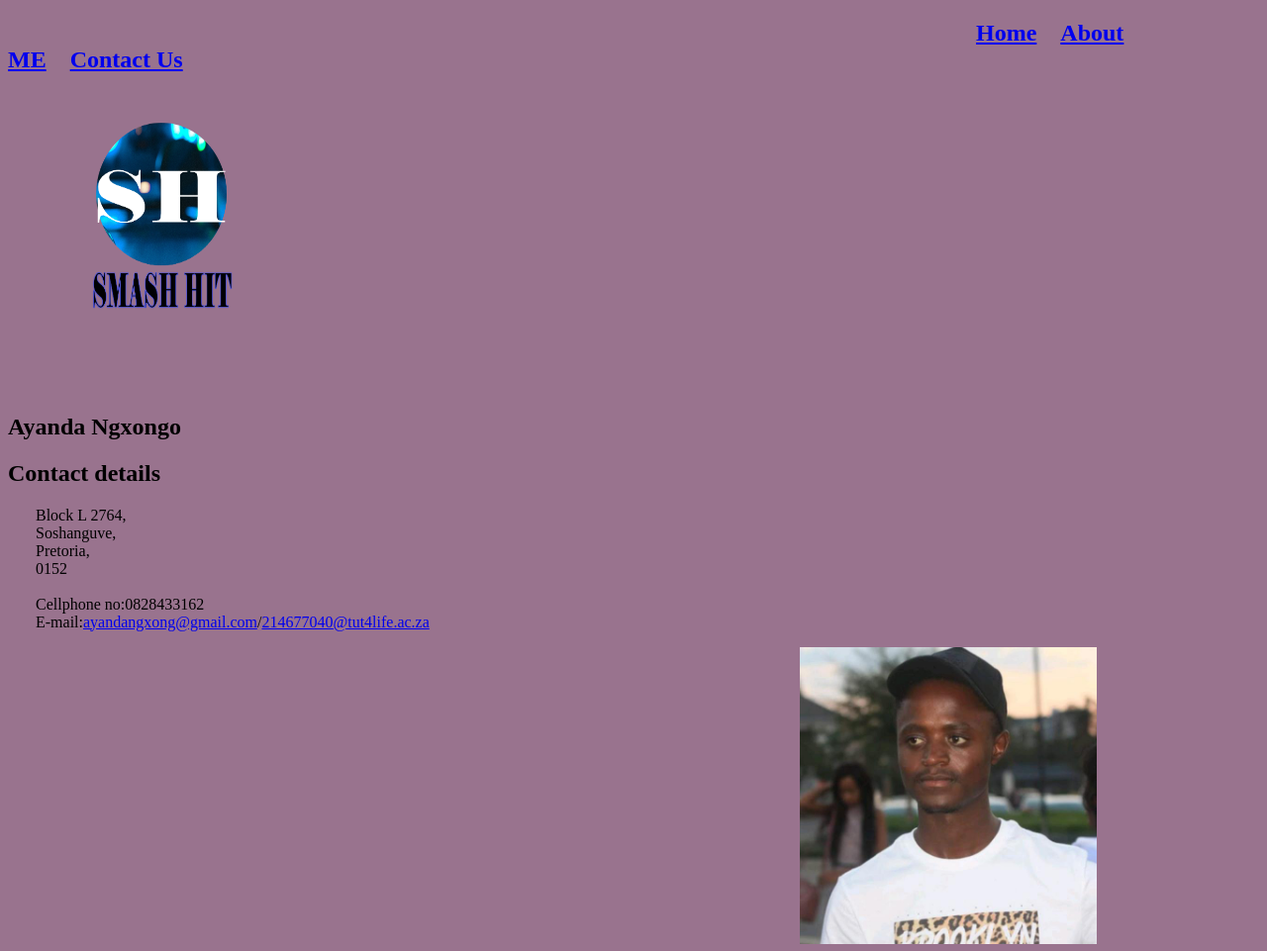
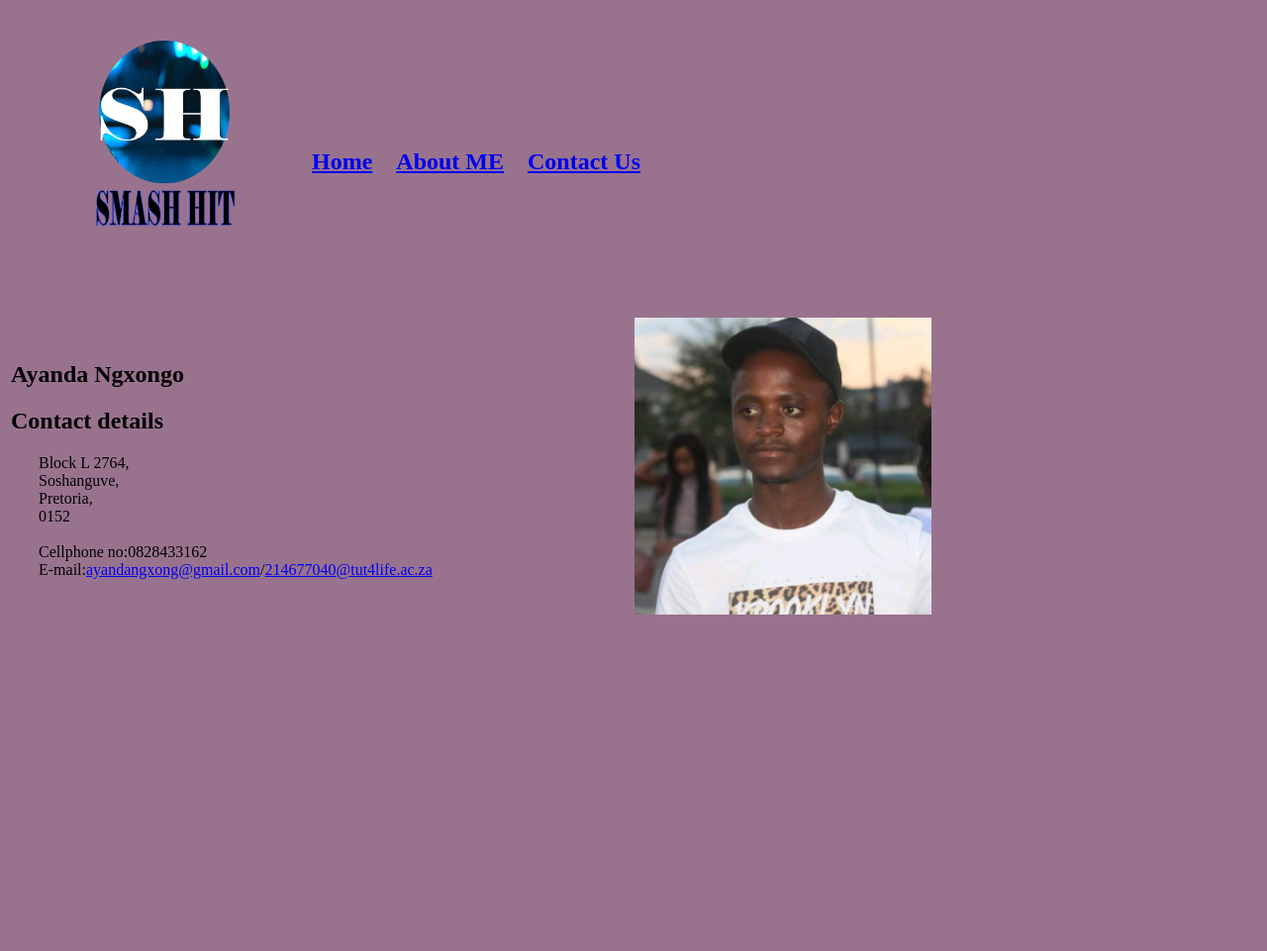
Before and after one commit to ayandangxong/js-c33zat, a plain HTML site: page contact.html in a window 1280 px wide. Shown: the whole page at 99% size. After the commit the page ends 800 px from the top, so only its background shows below. Drawn offline with Linux system fonts and the light colour scheme.

Commit message:
Update contact.html

```diff
--- a/contact.html
+++ b/contact.html
@@ -6,12 +6,19 @@
   </head>
   <body style="background-color:#99738E;">
 <header>
-  <p><h2>&nbsp&nbsp&nbsp&nbsp&nbsp&nbsp&nbsp&nbsp&nbsp&nbsp&nbsp&nbsp&nbsp&nbsp&nbsp&nbsp&nbsp&nbsp&nbsp&nbsp&nbsp&nbsp&nbsp&nbsp&nbsp&nbsp&nbsp&nbsp&nbsp&nbsp&nbsp&nbsp&nbsp&nbsp&nbsp&nbsp&nbsp&nbsp&nbsp&nbsp&nbsp&nbsp&nbsp&nbsp&nbsp&nbsp&nbsp&nbsp&nbsp&nbsp&nbsp&nbsp&nbsp&nbsp&nbsp&nbsp&nbsp&nbsp&nbsp&nbsp&nbsp&nbsp&nbsp&nbsp&nbsp&nbsp&nbsp&nbsp&nbsp&nbsp&nbsp&nbsp&nbsp&nbsp&nbsp&nbsp&nbsp&nbsp&nbsp&nbsp&nbsp&nbsp&nbsp&nbsp&nbsp&nbsp&nbsp&nbsp&nbsp&nbsp&nbsp&nbsp&nbsp&nbsp&nbsp&nbsp&nbsp&nbsp&nbsp&nbsp&nbsp&nbsp&nbsp&nbsp&nbsp&nbsp&nbsp&nbsp&nbsp&nbsp&nbsp&nbsp&nbsp&nbsp&nbsp&nbsp&nbsp&nbsp&nbsp&nbsp&nbsp&nbsp&nbsp&nbsp&nbsp&nbsp&nbsp&nbsp&nbsp&nbsp&nbsp&nbsp&nbsp&nbsp&nbsp&nbsp&nbsp&nbsp&nbsp&nbsp&nbsp&nbsp&nbsp&nbsp&nbsp&nbsp&nbsp&nbsp&nbsp&nbsp&nbsp&nbsp&nbsp&nbsp&nbsp&nbsp&nbsp&nbsp&nbsp&nbsp&nbsp&nbsp&nbsp<a href="index.html">Home</a>&nbsp&nbsp&nbsp&nbsp<a href="about.html">About ME</a>&nbsp&nbsp&nbsp&nbsp<a href="contact.html">Contact Us</a></h2></p>
+    <table>
+    <tr>
+        <td><img style="width: 300px;height:300px" src="F.LOGO.png"></td>
+        <td><p><h2><a href="index.html">Home</a>&nbsp&nbsp&nbsp&nbsp<a href="about.html">About ME</a>&nbsp&nbsp&nbsp&nbsp<a href="contact.html">Contact Us</a></h2></p> </td>
 
-<img style="width: 300px;height:300px" src="F.LOGO.png">
+
+    </tr>
+</table>
 </header>
 <main>
-
+<table>
+    <tr>
+        <td>
 <h2>Ayanda Ngxongo </h2>
 <h2>Contact details</h2>
 <p> &nbsp&nbsp&nbsp&nbsp&nbsp&nbsp Block L 2764,<br>
@@ -22,10 +29,13 @@
   &nbsp&nbsp&nbsp&nbsp&nbsp&nbsp Cellphone no:0828433162<br>
     &nbsp&nbsp&nbsp&nbsp&nbsp&nbsp E-mail:<a href="mailto:ayandangxong@gmail.com">ayandangxong@gmail.com</a>/<a href="mailto:214677040@tut4life.ac.za">214677040@tut4life.ac.za<br>
 </p>
-
-
-       <img style="width: 300px;height:300px;padding-left:800px" src="pp.JPG">
-
+</td>
+<td>
+       <img style="width: 300px;height:300px;padding-left:200px" src="pp.jpg">
+       </td>
+       </tr>
+       </table>
+</table>
 </main>
 
 </html>
```
